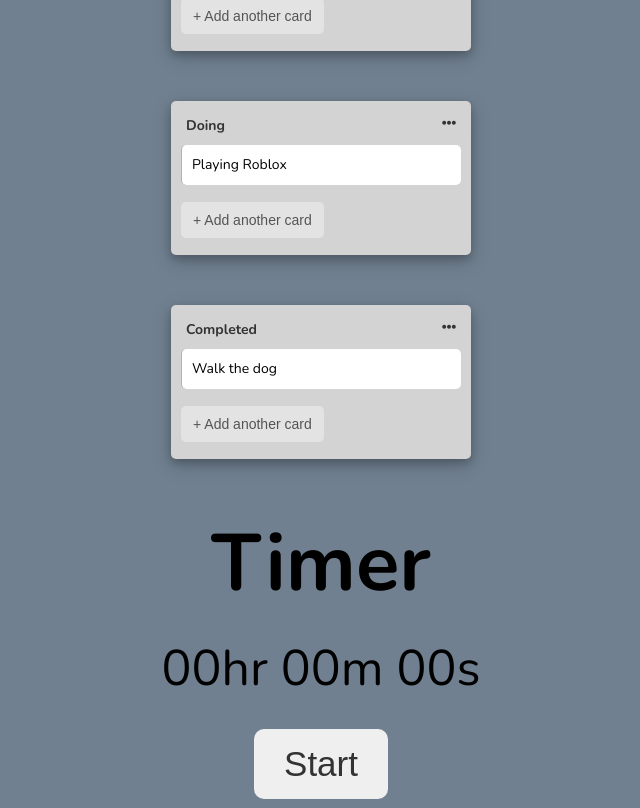
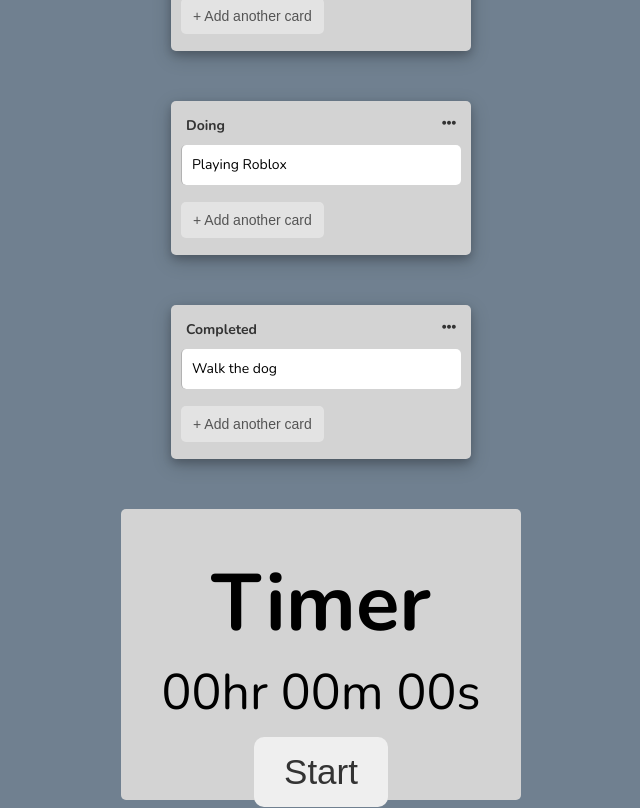
Before and after one commit to wwwLulu/Tracker-App, a Vue app: page / in a window 1280 px wide. Shown: the part 203-1011 px from the top of the page, without its empty margins (319-959 px from the left). Built offline with nearby package versions, Linux system fonts and the light colour scheme.

Commit message:
Added background and padding

```diff
--- a/src/components/Timer.vue
+++ b/src/components/Timer.vue
@@ -98,6 +98,9 @@ export default {
     align-items: center;
     height: 291px;
     text-align: center;
+    padding: 4rem;
+    background-color: lightgrey;
+    border-radius: 0.5rem;
     &__title {
         font-size: 8rem;
     }
```
